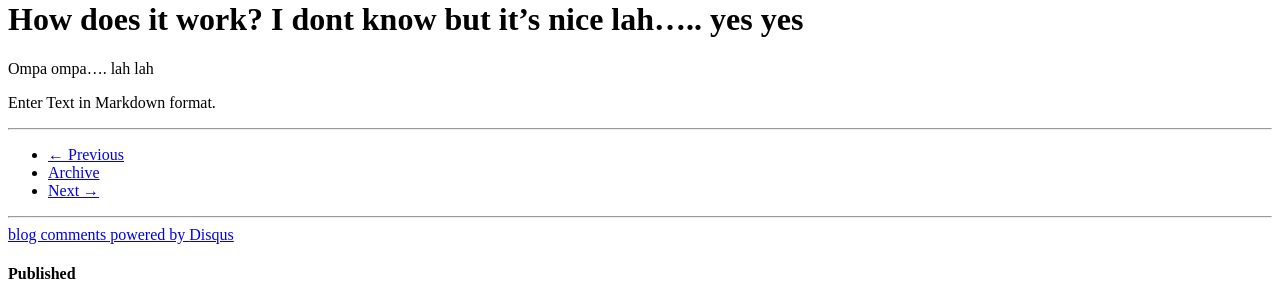
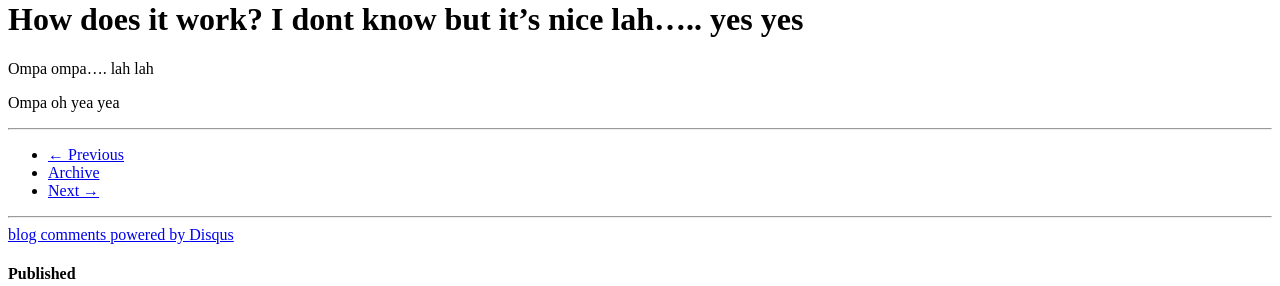
Before and after one commit to mwiking/mwiking.github.com, a Jekyll site: the page built from _posts/blog/2012-08-10-post-about-super.md, in a window 1280 px wide. Shown: the part 740-1026 px from the top of the page. Built offline with Jekyll 4.4.1, drawn with Linux system fonts in a browser that asks for light colours; nearby versions of some CDN libraries; library files that are not in the unit come from our copies; comment, search, counter and statistics services are not loaded.

Commit message:
Updated _posts/blog/2012-08-10-post-about-super.md

```diff
--- a/_posts/blog/2012-08-10-post-about-super.md
+++ b/_posts/blog/2012-08-10-post-about-super.md
@@ -12,4 +12,4 @@ published: true
 
 Ompa ompa.... lah lah
 
-Enter Text in Markdown format.
+Ompa oh yea yea
```
